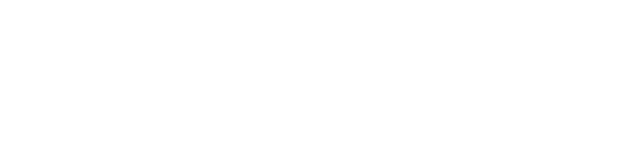
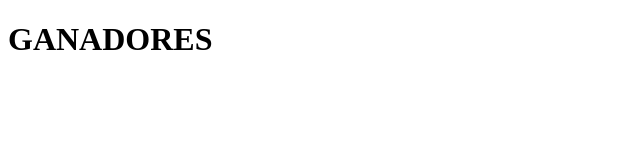
Before and after one commit to meli0720/Prueba_Git, a plain HTML site: page index.html in a window 1280 px wide. Shown: the whole page, without its empty margins (0-640 px from the left). Drawn offline with Linux system fonts and the light colour scheme.

Commit message:
cree un h1 llamado ganadores

```diff
--- a/index.html
+++ b/index.html
@@ -7,6 +7,6 @@
     <title>melissa presentacion</title>
 </head>
 <body>
-
+    <h1>GANADORES</h1>
 </body>
 </html>
```
